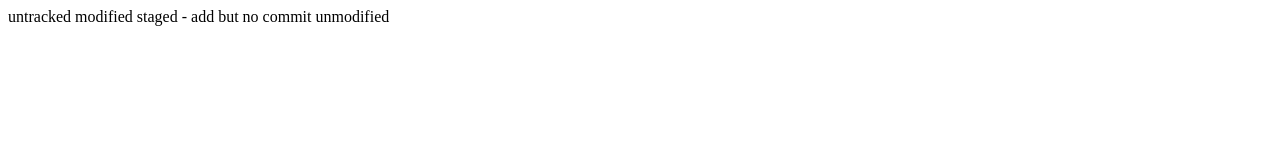
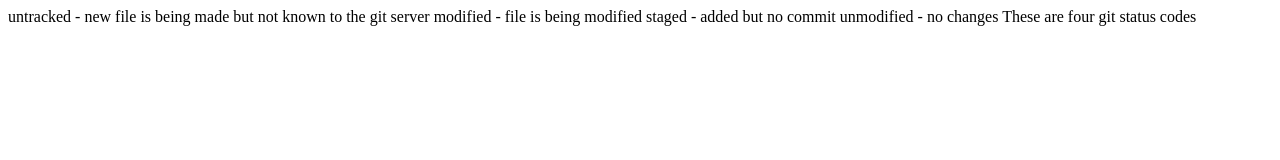
Before and after one commit to sumitpatidar9/Git-Demo, a plain HTML site: page index.html in a window 1280 px wide. Drawn offline with Linux system fonts and the light colour scheme.

Commit message:
Add Update

```diff
--- a/index.html
+++ b/index.html
@@ -6,10 +6,11 @@
     <title>Git-Demo</title>
 </head>
 <body>
-    untracked
-    modified
-    staged - add but no commit
-    unmodified
+    untracked - new file is being made but not known to the git server
+    modified - file is being modified
+    staged - added but no commit
+    unmodified - no changes
 
+    These are four git status codes
 </body>
 </html>
```
Also changed, not shown: 1 other file.
